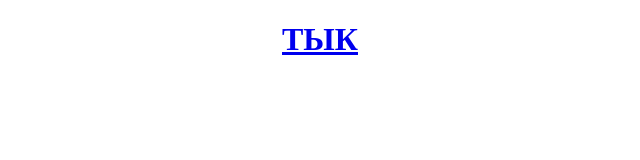
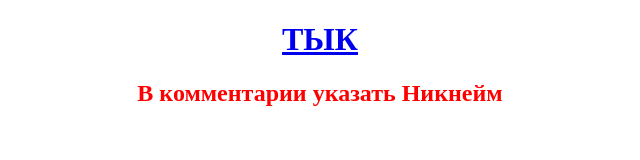
Before and after one commit to Shiro116/ArsenLOH, a plain HTML site: page index.html in a window 1280 px wide. Shown: the whole page, without its empty margins (320-960 px from the left). Drawn offline with Linux system fonts and the light colour scheme.

Commit message:
Update index.html

```diff
--- a/index.html
+++ b/index.html
@@ -1,8 +1,14 @@
 <!DOCTYPE html>
 <html>
     <head>
+        <style>
+        .colortext {
+            color:#ff0000;
+           }
+        </style>
         <meta charset="utf-8">
         <title>Server</title>
         <a href="https://qiwi.com/payment/form/99?blocked%5B0%5D=account&amountFraction=0&extra%5B%27account%27%5D=79195749078&extra%5B%27comment%27%5D=--Никнейм--&amountInteger=100&blocked%5B1%5D=sum&currency=RUB"><h1 align="center">ТЫК</h1></a>
+        <h2 class="colortext" align="center">В комментарии указать Никнейм</h2>
     </head>
 </html>
```
